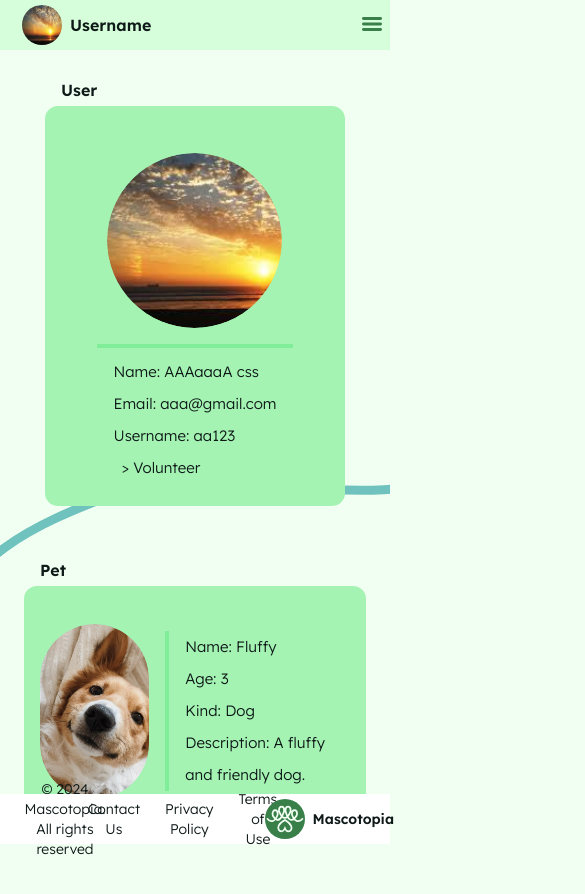
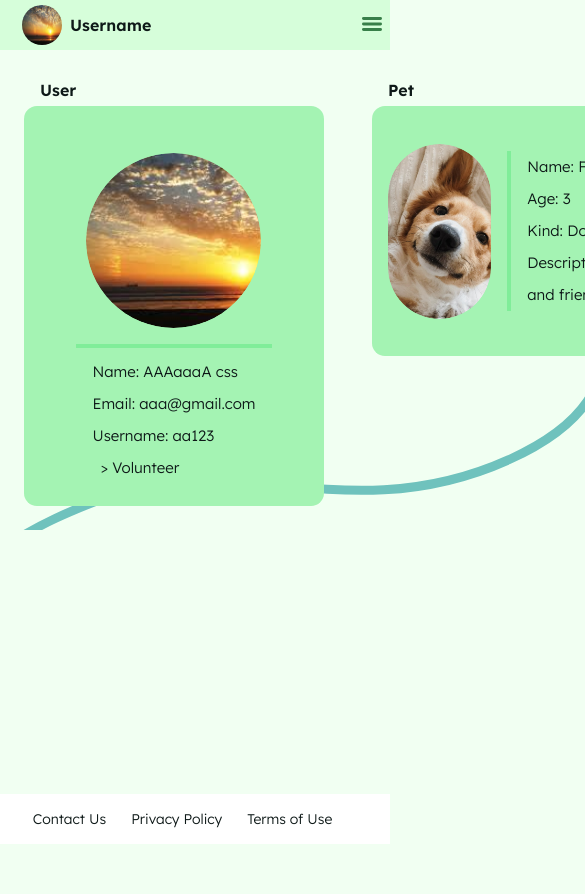
Before and after one commit to mquintanau/mascotopia_fe, a React (Vite) app in the folder view/: page / in a window 390 px wide. Shown: the top 894 px of the page, 585 px wide, since content can reach past the window. After the commit the page ends 844 px from the top, so only its background shows below. Built offline with nearby package versions, Linux system fonts and the light colour scheme.

Commit message:
Hacer footer responsive

```diff
--- a/view/src/components/Footer/Footer.jsx
+++ b/view/src/components/Footer/Footer.jsx
@@ -1,34 +1,46 @@
 import RectangularLogo from "../RectangularLogo/RectangularLogo";
-
 
 const Footer = () => {
   return (
-    <div className="grid grid-cols-3 w-screen items-center">
-      <div className="p-4 flex justify-left items-center">
+    <div className="grid w-screen grid-cols-1 md:grid-cols-3 items-center">
+      <div className="justify-left flex items-center p-4 ">
+        <div className="hidden md:flex">
           © 2024 Mascotopia. All rights reserved
         </div>
-      <div className="p-4 flex justify-center items-center">
-        <a href="#" className="mr-[25px]"
+      </div>
+      <div className="flex items-center justify-center p-4 md:w-auto w-full text-center">
+        <a
+          href="#"
+          className="mr-[25px]"
           onClick={() => {
             console.log("Click en Contact Us");
-        }}>
+          }}
+        >
           Contact Us
         </a>
-        <a href="#" className="mr-[25px] "
+        <a
+          href="#"
+          className="mr-[25px] "
           onClick={() => {
             console.log("Click en Privacy Policy");
-        }}>
+          }}
+        >
           Privacy Policy
         </a>
-        <a href="#" className="mr-[25px]"
+        <a
+          href="#"
+          className="mr-[25px]"
           onClick={() => {
             console.log("Click en Terms of Use");
-        }}>
+          }}
+        >
           Terms of Use
         </a>
       </div>
-      <div className="p-4 flex justify-end items-center">
+      <div className="flex items-center justify-end p-4">
+        <div className="hidden md:flex">
           <RectangularLogo className="ml-[25px]" />
+        </div>
       </div>
     </div>
   );
--- a/view/src/pages/Perfil/Perfil.jsx
+++ b/view/src/pages/Perfil/Perfil.jsx
@@ -11,13 +11,14 @@ const Perfil = () => {
     >
       <Header />
       <div className="scrollbar flex justify-center">
-        <div className="flex-col">
-          <div className="m-6 inline-block">
+        <div className="flex">
+          <div className="m-6">
             <UserView />
           </div>
-          <div className="m-6 inline-block">
-            <PetView />
-
+          <div className="m-6">
+            <div className="flex flex-col">
+              <PetView /> {/* Se ponen mas mascotas dependiendo de la cantidad de mascotas del usuario */}
+            </div>
           </div>
         </div>
       </div>
```
Lines whose indentation alone changed are shown as unchanged.
